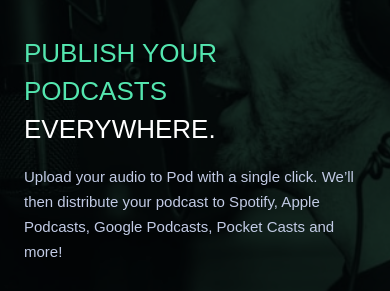
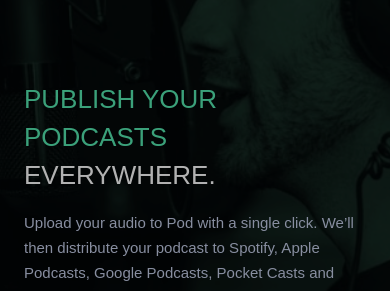
Before and after one commit to flaviare1s/pod-request-access-landing-page, a website: page src/index.html in a window 390 px wide. Shown: the part 156-447 px from the top of the page. Drawn offline with Linux system fonts and the light colour scheme; a web font is replaced by a local one.

Commit message:
Adjusting the mobile styles

```diff
--- a/src/index.html
+++ b/src/index.html
@@ -24,7 +24,7 @@
   <header class="z-40 flex flex-col justify-center items-center">
     <img class="absolute -z-40 top-[10%]" src="../starter-code/assets/desktop/logo.svg" alt="Logo">
   </header>
-  <main class="z-40 flex flex-col justify-center items-center">
+  <main class="z-40 flex flex-col justify-center items-center absolute top-[28%]">
     <h1 class="px-6 uppercase text-green font-light text-[26px] md:text-5xl xl:text-[52px] leading-[38px] md:leading-[56px] xl:leading-[62px]">Publish your podcasts
     <br>
     <span class="text-white">everywhere.</span></h1>
@@ -49,5 +49,6 @@
   <div>
     <img class="hidden md:block" src="../starter-code/assets/desktop/bg-pattern-dots.svg" alt="">
   </div>
+  <div class="absolute inset-0 bg-black opacity-30 md:hidden z-50"></div>
 </body>
 </html>
```
Also changed, not shown: src/output.css.
